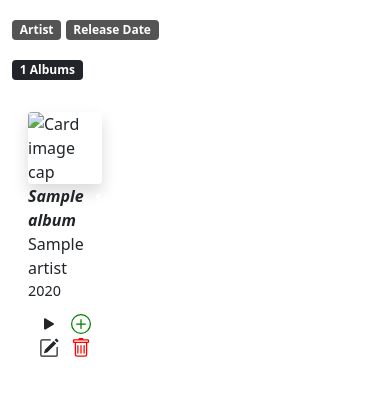
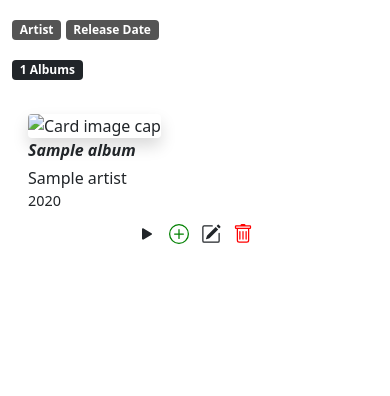
Before and after one commit to misterrager8/musicAnalyzer, a Flask app: page /albums in a window 390 px wide. Shown: the part 56-452 px from the top of the page. Run offline with Flask 2, Linux system fonts and the light colour scheme; tables that the repository leaves empty hold one stand-in row (Sample ...); some libraries are stand-ins or nearby versions.

Commit message:
Edit breakpoints for mobile screens

```diff
--- a/musicAnalyzer/templates/macros.html
+++ b/musicAnalyzer/templates/macros.html
@@ -55,7 +55,7 @@
 {% endmacro %}
 
 {% macro artist_card(artist, class='') %}
-<div class="card col-4 border-0 {{ class }}">
+<div class="card col-xl-4 border-0 {{ class }}">
   <div class="card-body m-2 mx-auto">
     <a href="{{ url_for('artist', id_=artist.id) }}" class="link">
       <img class="card-img-top rounded-circle shadow" src="https://via.placeholder.com/250" alt="Card image cap">
@@ -77,7 +77,7 @@
 {% endmacro %}
 
 {% macro album_card(album, class='') %}
-<div class="card col-4 border-0">
+<div class="card col-xl-4 border-0">
   <div class="card-body">
     <a class="link" href="{{ url_for('album', id_=album.id) }}">
       <img class="card-img-top rounded shadow" src="https://via.placeholder.com/250" alt="Card image cap">
```
